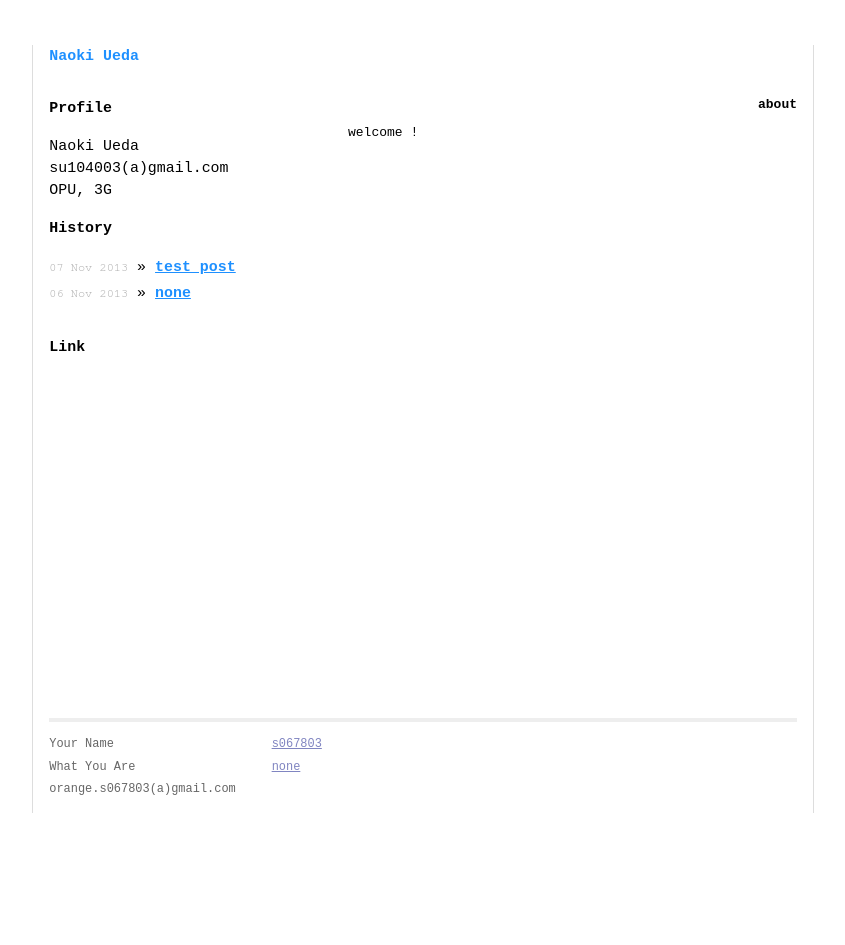
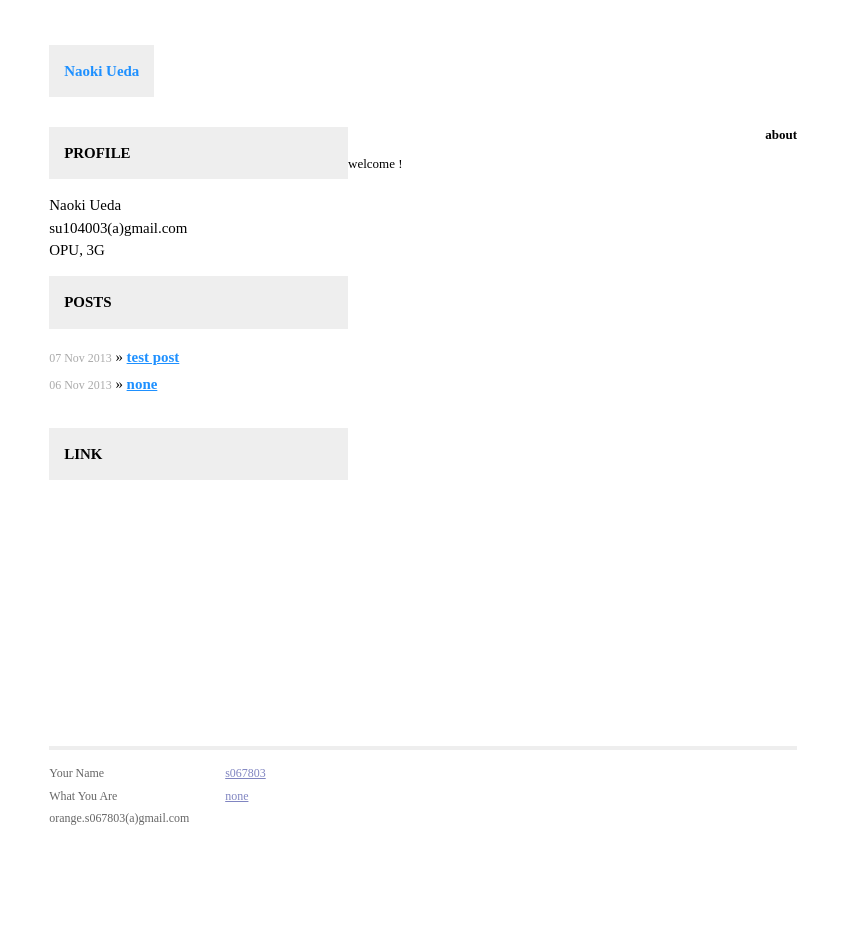
Before and after one commit to s067803/s067803.github.com, a Jekyll site: the page built from index.markdown, in a window 1280 px wide. Shown: the whole page, without its empty margins (217-1062 px from the left). Built offline with Jekyll 4.4.1, drawn with Linux system fonts in a browser that asks for light colours; Markdown is read by kramdown in place of the engine named in the settings.

Commit message:
serifに変更

```diff
--- a/css/main.css
+++ b/css/main.css
@@ -14,18 +14,23 @@ html, body { height: 100%; }
 
 body {
   background-color: #FFF;
-  font: 13.34px monospace, Helvetica, Arial, sans-serif;
+  font: 13.34px serif, monospace, Helvetica, Arial;
   font-size: small;
   text-align: center;
 }
 
 h1, h2, h3, h4, h5, h6 {
-  font-size: 100%; }
+  font-size: 100%;
+}
 
-h1 { margin-bottom: 1em; }
+h1 {
+  margin-bottom: 1em;
+  padding: 1em;
+  background: #eee;
+}
 p {
     margin: 1em 0;
-    font-family: monospace, Arial, sans-serif;
+    font-family: serif, monospace, Arial;
 }
 
 a         { color: dodgerblue; }
@@ -48,7 +53,7 @@ ul.posts li {
 
 ul.posts span {
   color: #aaa;
-  font-family: freemono, Monaco, "Courier New", monospace;
+  font-family: serif, freemono, Monaco, "Courier New", monospace;
   font-size: 80%;
 }
 /*****************************************************************************/
@@ -58,8 +63,8 @@ ul.posts span {
 /*****************************************************************************/
 .container {
     width: 60em;
-    border-right: solid #ddd 0.1em;
-    border-left: solid #ddd 0.1em;
+    /*border-right: solid #ddd 0.1em;*/
+    /*border-left: solid #ddd 0.1em;*/
     margin: auto;
     padding: 0em;
 }
--- a/index.markdown
+++ b/index.markdown
@@ -4,19 +4,22 @@ title: Your New Jekyll Site
 ---
 
 <div id="home">
-  <h1>Profile</h1>
+  <h1>PROFILE</h1>
   <p>
     Naoki Ueda<br />
     su104003(a)gmail.com<br />
     OPU, 3G<br />
     </p>
-  <h1>History</h1>
+  <h1>POSTS</h1>
   <ul class="posts">
     {% for post in site.posts %}
-	  <li><span>{{ post.date | date_to_string }}</span> &raquo; <a href="{{ post.url }}" target="content"><strong>{{ post.title }}</strong></a></li>
+	  <li>
+      <span>{{ post.date | date_to_string }}</span> &raquo;
+      <a href="{{ post.url }}" target="content"><strong>{{ post.title }}</strong></a>
+      </li>
     {% endfor %}
   </ul>
-  <h1>Link</h1>
+  <h1>LINK</h1>
   <!--<a class="twitter-timeline" width="100px" href="https://twitter.com/su104003" data-widget-id="407771890686492672">@su104003</a>-->
   <!--<script>!function(d,s,id){var js,fjs=d.getElementsByTagName(s)[0],p=/^http:/.test(d.location)?'http':'https';if(!d.getElementById(id)){js=d.createElement(s);js.id=id;js.src=p+"://platform.twitter.com/widgets.js";fjs.parentNode.insertBefore(js,fjs);}}(document,"script","twitter-wjs");</script>-->
 </div>
```
